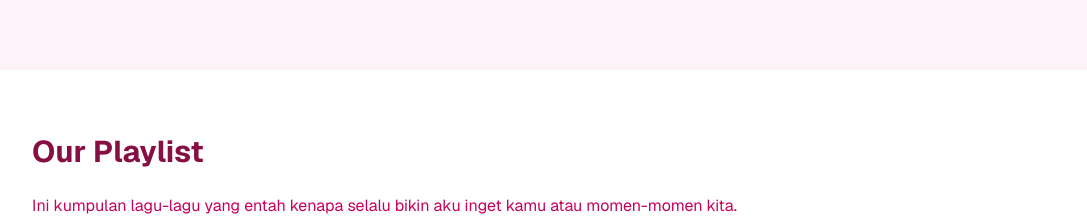
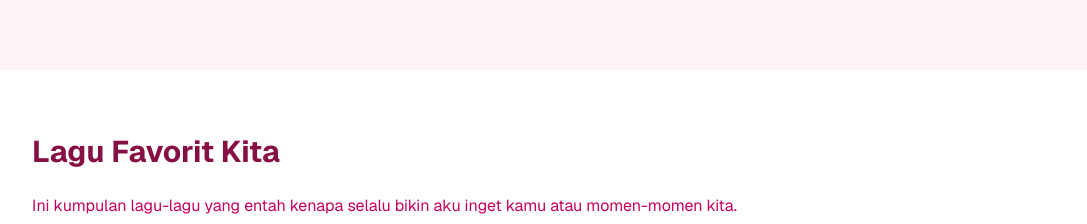
Before and after one commit to andiubai444-bot/harispesialkamu, a Next.js app: page / in a window 1280 px wide. Shown: the part 5020-5244 px from the top of the page, without its empty margins (96-1183 px from the left). Built offline with nearby package versions, Linux system fonts and the light colour scheme.

Commit message:
Update SectionKedelapan.tsx

```diff
--- a/components/SectionKedelapan/SectionKedelapan.tsx
+++ b/components/SectionKedelapan/SectionKedelapan.tsx
@@ -28,7 +28,7 @@ export default function SectionKedelapan() {
     <section className="w-full py-16 px-4 sm:px-10 bg-white">
       <div className="max-w-5xl mx-auto">
         <h2 className="text-2xl sm:text-3xl font-bold text-pink-900 mb-6">
-          Our Playlist
+          Lagu Favorit Kita
         </h2>
         <p className="text-pink-700 text-sm sm:text-base mb-6">
           Ini kumpulan lagu-lagu yang entah kenapa selalu bikin aku inget kamu
```
